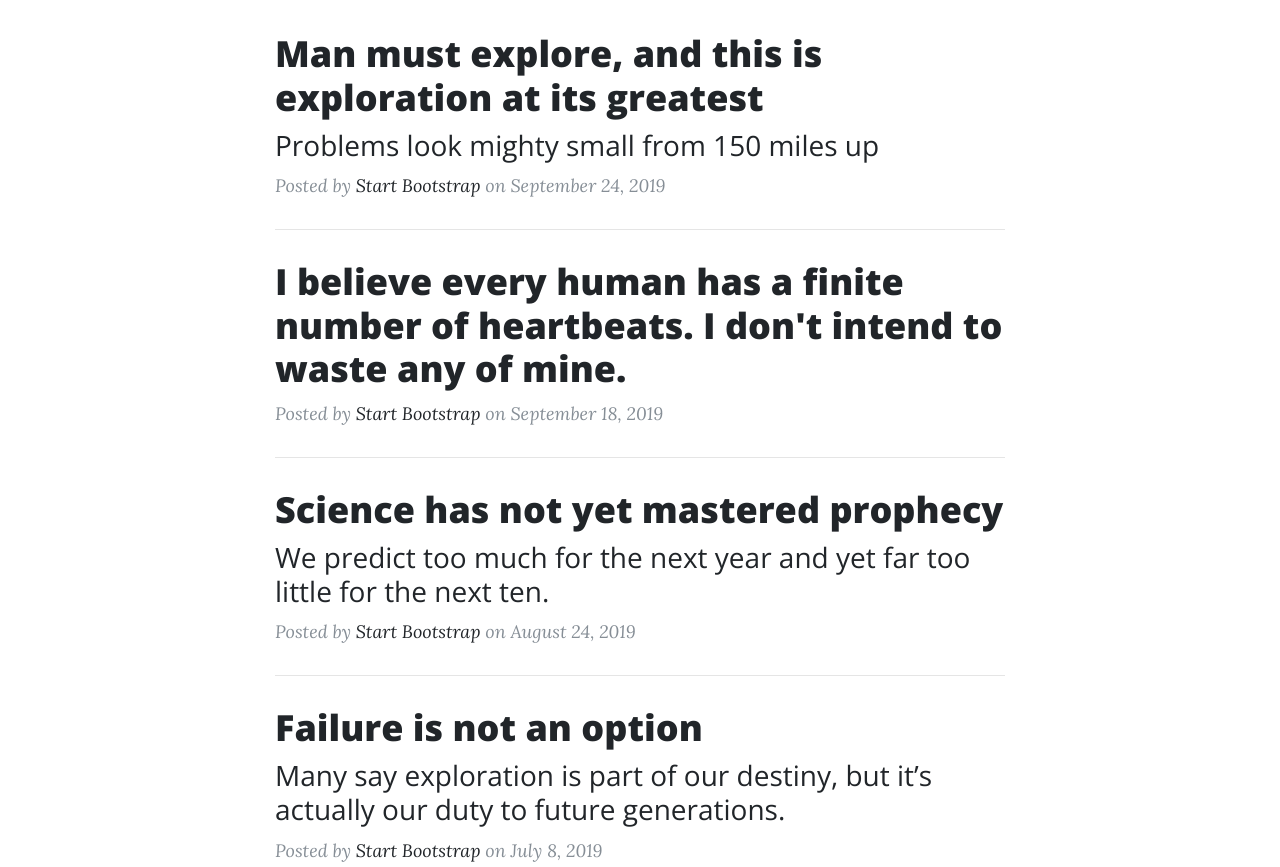
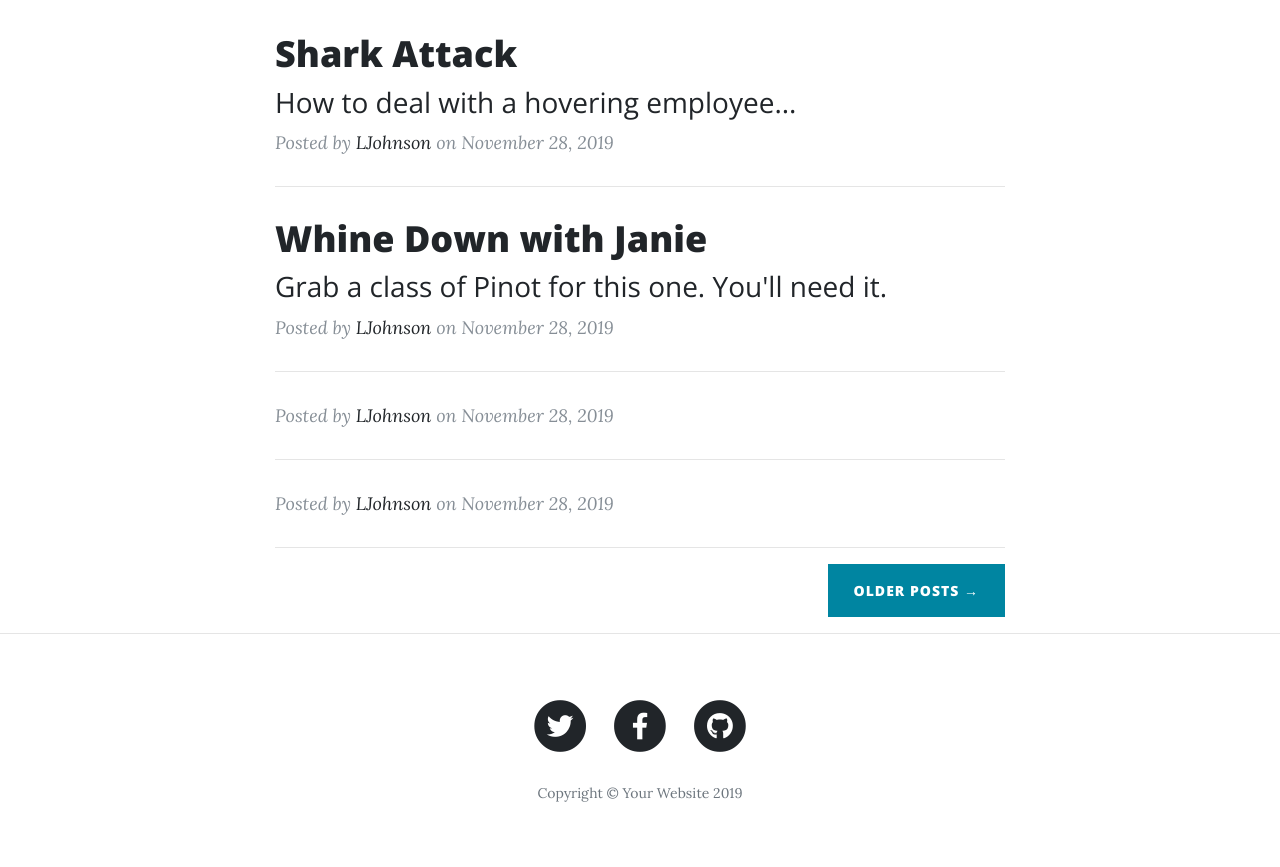
Before and after one commit to mehreenbutt10/teawithtrina, a website: page index.html in a window 1280 px wide. Shown: the part 580-1447 px from the top of the page. Drawn offline with nearby package versions, Linux system fonts and the light colour scheme.

Commit message:
second commit

```diff
--- a/index.html
+++ b/index.html
@@ -74,54 +74,57 @@
         <div class="post-preview">
           <a href="post.html">
             <h2 class="post-title">
-              Man must explore, and this is exploration at its greatest
+              Shark Attack
             </h2>
             <h3 class="post-subtitle">
-              Problems look mighty small from 150 miles up
+              How to deal with a hovering employee...
             </h3>
           </a>
           <p class="post-meta">Posted by
-            <a href="#">Start Bootstrap</a>
-            on September 24, 2019</p>
+            <a href="#">LJohnson</a>
+            on November 28, 2019</p>
         </div>
         <hr>
         <div class="post-preview">
           <a href="post.html">
             <h2 class="post-title">
-              I believe every human has a finite number of heartbeats. I don't intend to waste any of mine.
+              Whine Down with Janie
             </h2>
+            <h3 class="post-subtitle">
+              Grab a class of Pinot for this one. You'll need it.
+            </h3>
           </a>
           <p class="post-meta">Posted by
-            <a href="#">Start Bootstrap</a>
-            on September 18, 2019</p>
+            <a href="#">LJohnson</a>
+            on November 28, 2019</p>
         </div>
         <hr>
         <div class="post-preview">
           <a href="post.html">
             <h2 class="post-title">
-              Science has not yet mastered prophecy
+              <!-- Science has not yet mastered prophecy -->
             </h2>
             <h3 class="post-subtitle">
-              We predict too much for the next year and yet far too little for the next ten.
+              <!-- We predict too much for the next year and yet far too little for the next ten. -->
             </h3>
           </a>
           <p class="post-meta">Posted by
-            <a href="#">Start Bootstrap</a>
-            on August 24, 2019</p>
+            <a href="#">LJohnson</a>
+            on November 28, 2019</p>
         </div>
         <hr>
         <div class="post-preview">
           <a href="post.html">
             <h2 class="post-title">
-              Failure is not an option
+              <!-- Failure is not an option -->
             </h2>
             <h3 class="post-subtitle">
-              Many say exploration is part of our destiny, but it’s actually our duty to future generations.
+              <!-- Many say exploration is part of our destiny, but it’s actually our duty to future generations. -->
             </h3>
           </a>
           <p class="post-meta">Posted by
-            <a href="#">Start Bootstrap</a>
-            on July 8, 2019</p>
+            <a href="#">LJohnson</a>
+            on November 28, 2019</p>
         </div>
         <hr>
         <!-- Pager -->
```
Also changed, not shown: about.html (+3 -3 lines), contact.html (+3 -3 lines), post.html (+3 -3 lines).
